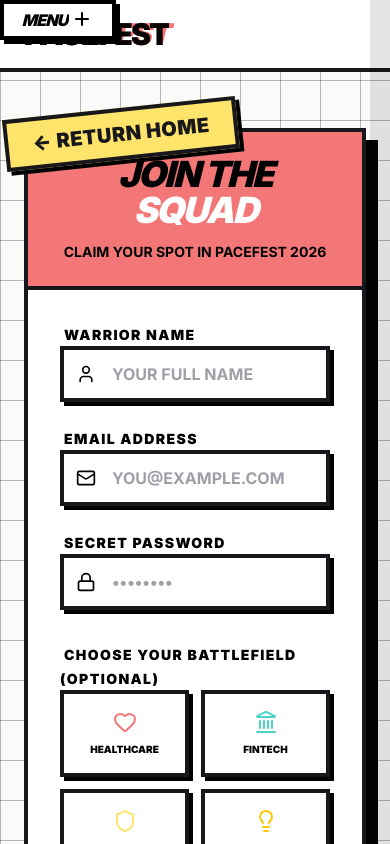
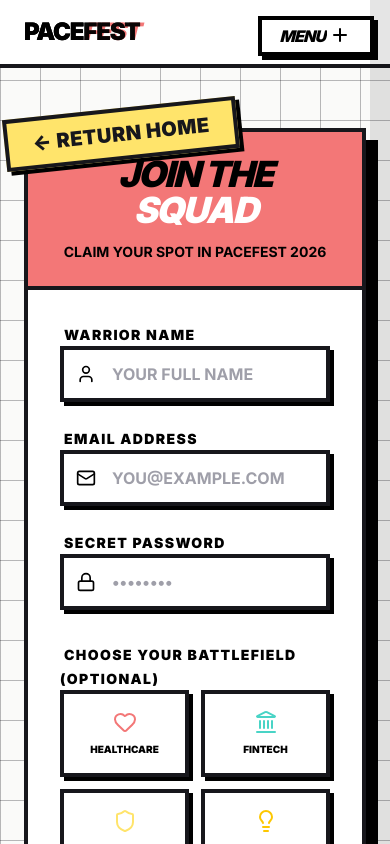
Before and after one commit to Dinaltium/bad-website, a Next.js app: page /register in a window 390 px wide. Shown: the top 844 px of the page. Built offline with nearby package versions, Linux system fonts and the light colour scheme.

Commit message:
style: update social links and increase hero title size

```diff
--- a/src/app/page.tsx
+++ b/src/app/page.tsx
@@ -257,7 +257,7 @@
     <div className="min-h-screen bg-background grid-pattern text-foreground selection:bg-primary selection:text-white">
 
       {/* Hero Section */}
-      <section className="px-6 min-h-[80vh] md:min-h-screen flex flex-col justify-center max-w-7xl mx-auto py-10 md:py-20">
+      <section className="px-6 min-h-[80vh] md:min-h-screen flex flex-col justify-center max-w-7xl mx-auto pt-32 pb-10 md:pt-40 md:pb-20">
         <div className="grid md:grid-cols-[1.4fr_1fr] gap-10 items-center">
           <div className="space-y-10 relative z-10">
             <div className="hero-badge inline-block">
@@ -265,7 +265,7 @@
                 OCT 12-14, 2026 • UNIVERSITY CAMPUS
               </Badge>
             </div>
-            <h1 className="text-4xl sm:text-7xl md:text-[8rem] lg:text-[9rem] font-black leading-[0.9] md:leading-[0.85] uppercase tracking-tighter drop-shadow-[4px_4px_0px_#000] md:drop-shadow-[10px_10px_0px_#000]">
+            <h1 className="text-6xl sm:text-7xl md:text-[8rem] lg:text-[9rem] font-black leading-[0.9] md:leading-[0.85] uppercase tracking-tighter drop-shadow-[4px_4px_0px_#000] md:drop-shadow-[10px_10px_0px_#000]">
               <div className="hero-title-line animate-glitch cursor-default" data-text="LIMITLESS">LIMITLESS</div>
               <div className="hero-title-line text-primary italic animate-glitch cursor-default" data-text="ENERGY.">ENERGY.</div>
             </h1>
@@ -284,9 +284,9 @@
           <div className="relative hero-image">
             <div className="w-full aspect-square bg-accent border-4 border-border shadow-[20px_20px_0px_black] flex items-center justify-center -rotate-3 overflow-hidden relative group">
               <div className="absolute inset-0 bg-[url('https://www.transparenttextures.com/patterns/cubes.png')] opacity-20"></div>
-              <Rocket className="w-48 h-48 group-hover:translate-y-[-20px] group-hover:translate-x-[20px] transition-transform duration-500" />
-              <div className="absolute top-10 right-10 bg-white border-4 border-border p-4 shadow-[4px_4px_0px_black] rotate-6">
-                <span className="text-4xl font-black italic text-black">50+ EVENTS</span>
+              <Rocket className="w-32 h-32 sm:w-48 sm:h-48 group-hover:translate-y-[-20px] group-hover:translate-x-[20px] transition-transform duration-500" />
+              <div className="absolute top-6 sm:top-10 right-6 sm:right-10 bg-white border-4 border-border p-2 sm:p-4 shadow-[4px_4px_0px_black] rotate-6">
+                <span className="text-xl sm:text-4xl font-black italic text-black">50+ EVENTS</span>
               </div>
             </div>
           </div>
@@ -327,8 +327,8 @@
                       <stat.icon className="w-8 h-8" />
                     </div>
                     <div>
-                      <div className="text-3xl font-black">{stat.value}</div>
-                      <div className="text-sm font-bold uppercase">{stat.label}</div>
+                      <div className="text-2xl md:text-3xl font-black">{stat.value}</div>
+                      <div className="text-[10px] md:text-sm font-bold uppercase">{stat.label}</div>
                     </div>
                   </CardHeader>
                 </Card>
@@ -519,11 +519,15 @@
         <div className="absolute inset-0 flex flex-col items-center justify-center space-y-4">
           <div className="text-background text-xl sm:text-3xl font-black uppercase tracking-widest">STAY CONNECTED</div>
           <div className="flex flex-wrap justify-center gap-6 sm:gap-10 px-4">
-            {['INSTAGRAM', 'TWITTER', 'LINKEDIN', 'DISCORD'].map(social => (
-              <a key={social} href="#" className="text-background font-black text-sm sm:text-xl hover:text-primary hover:skew-x-[-12deg] transition-all">
-                {social}
-              </a>
-            ))}
+            <a href="https://www.instagram.com/pacemangalore_official/" target="_blank" rel="noopener noreferrer" className="text-background font-black text-sm sm:text-xl hover:text-primary hover:skew-x-[-12deg] transition-all">
+              INSTAGRAM
+            </a>
+            <a href="https://www.linkedin.com/school/p-a-college-of-engineering-mangalore/" target="_blank" rel="noopener noreferrer" className="text-background font-black text-sm sm:text-xl hover:text-primary hover:skew-x-[-12deg] transition-all">
+              LINKEDIN
+            </a>
+            <a href="#" className="text-background font-black text-sm sm:text-xl hover:text-primary hover:skew-x-[-12deg] transition-all">
+              DISCORD
+            </a>
           </div>
         </div>
       </footer>
--- a/src/components/Navbar.tsx
+++ b/src/components/Navbar.tsx
@@ -25,15 +25,14 @@
   ];
 
   const socialItems = [
-    { label: 'Instagram', link: '#' },
-    { label: 'LinkedIn', link: '#' },
-    { label: 'Twitter', link: '#' },
+    { label: 'Instagram', link: 'https://www.instagram.com/pacemangalore_official/' },
+    { label: 'LinkedIn', link: 'https://www.linkedin.com/school/p-a-college-of-engineering-mangalore/' },
   ];
 
   return (
     <nav className="fixed top-0 left-0 w-full z-[100] bg-white border-b-4 border-border px-6 py-4 flex items-center justify-between">
       <div className="max-w-7xl w-full mx-auto flex items-center justify-between">
-        <Link href="/" className={`text-3xl font-black uppercase tracking-tighter hover:skew-x-[-10deg] transition-transform text-black animate-glitch ${isGlitching ? 'animate-glitch-entrance' : ''}`} data-text="PACEFEST">
+        <Link href="/" className={`text-2xl sm:text-3xl font-black uppercase tracking-tighter hover:skew-x-[-10deg] transition-transform text-black animate-glitch ${isGlitching ? 'animate-glitch-entrance' : ''}`} data-text="PACEFEST">
           PACE<span className="text-primary italic">FEST</span>
         </Link>
 
--- a/src/components/ui/staggered-menu.tsx
+++ b/src/components/ui/staggered-menu.tsx
@@ -396,11 +396,11 @@
         data-position={position}
         data-open={open || undefined}
       >
-        {/* Toggle Button - Made pointer-events-auto */}
-        <div className="pointer-events-auto">
+        {/* Toggle Button - Elevated z-index to be above panel */}
+        <div className="absolute top-0 right-0 z-[100] pointer-events-auto">
           <button
             ref={toggleBtnRef}
-            className={`sm-toggle relative inline-flex items-center gap-[0.3rem] bg-white border-4 border-black px-4 py-2 shadow-[4px_4px_0px_black] cursor-pointer font-black leading-none overflow-visible ${
+            className={`sm-toggle relative inline-flex items-center gap-[0.3rem] bg-white border-4 border-black px-4 py-2 mt-4 mr-4 shadow-[4px_4px_0px_black] cursor-pointer font-black leading-none overflow-visible ${
               open ? 'text-black' : 'text-black'
             } uppercase italic tracking-tighter transition-all hover:translate-x-[2px] hover:translate-y-[2px] hover:shadow-none`}
             aria-label={open ? 'Close menu' : 'Open menu'}
```
